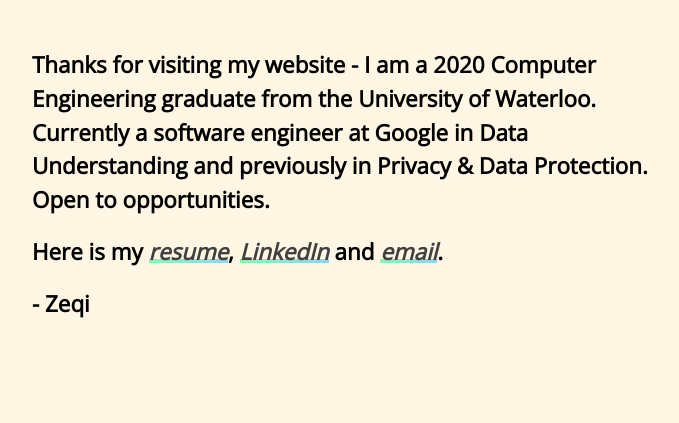
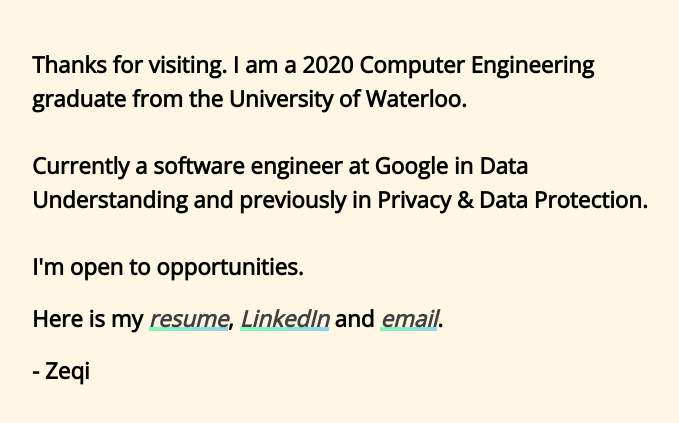
Before and after one commit to zeqicui/zeqicui.github.io, a plain HTML site: page index.html in a window 1280 px wide. Shown: the part 233-656 px from the top of the page, without its empty margins (288-967 px from the left). Drawn offline with nearby package versions, Linux system fonts and the light colour scheme; no server answers.

Commit message:
Update index.html

```diff
--- a/index.html
+++ b/index.html
@@ -10,7 +10,8 @@
 </head>
 <body>
 		<h1 class="heading">👋 World,</h1>
-		<h2 class="subheading">Thanks for visiting my website - I am a 2020 Computer Engineering graduate from the University of Waterloo. Currently a software engineer at Google in Data Understanding and previously in Privacy & Data Protection. Open to opportunities.</h2>
+		<h2 class="subheading">Thanks for visiting. I am a 2020 Computer Engineering graduate from the University of Waterloo.<br/><br/>Currently a software engineer at Google in Data Understanding and previously in Privacy & Data Protection.
+		<br/><br/>I'm open to opportunities.</h2>
 
 		<h2 class="subheading">Here is my
 			<span class="underline--magical"><a href="zeqi_cui_resume.pdf">resume</a></span>,
```
